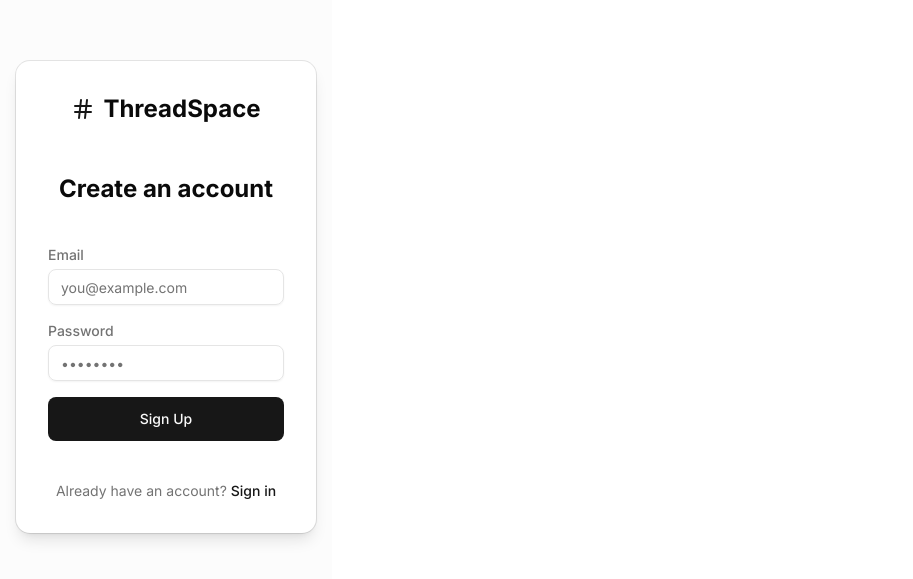
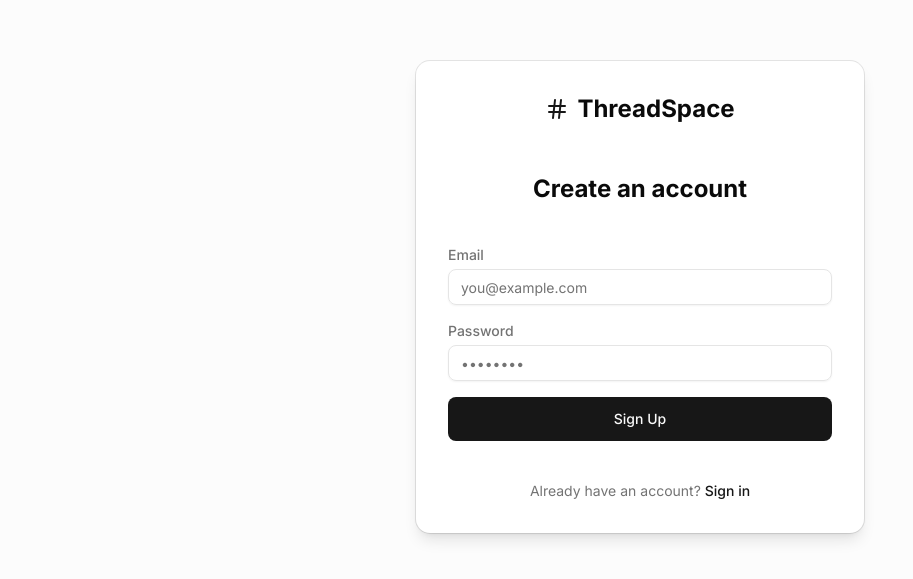
Before and after one commit to ar586/ThreadSpace, a Next.js app in the folder frontend/: page /register in a window 1280 px wide. Shown: the part 103-682 px from the top of the page, without its empty margins (0-913 px from the left). Built offline with nearby package versions, Linux system fonts and the light colour scheme; no server answers.

Commit message:
fix: login and register page desktop layout issue

```diff
--- a/frontend/src/app/(auth)/login/page.tsx
+++ b/frontend/src/app/(auth)/login/page.tsx
@@ -38,7 +38,7 @@
   };
 
   return (
-    <div className="min-h-screen flex items-center justify-center bg-muted/30 p-4">
+    <div className="flex-1 w-full min-h-screen flex items-center justify-center bg-muted/30 p-4">
       <Card className="w-full max-w-md p-8 bg-card border-border shadow-lg">
         <div className="flex justify-center mb-8">
           <div className="flex items-center gap-2 text-2xl font-bold text-foreground">
--- a/frontend/src/app/(auth)/register/page.tsx
+++ b/frontend/src/app/(auth)/register/page.tsx
@@ -44,7 +44,7 @@
   };
 
   return (
-    <div className="min-h-screen flex items-center justify-center bg-muted/30 p-4">
+    <div className="flex-1 w-full min-h-screen flex items-center justify-center bg-muted/30 p-4">
       <Card className="w-full max-w-md p-8 bg-card border-border shadow-lg">
         <div className="flex justify-center mb-8">
           <div className="flex items-center gap-2 text-2xl font-bold text-foreground">
```
